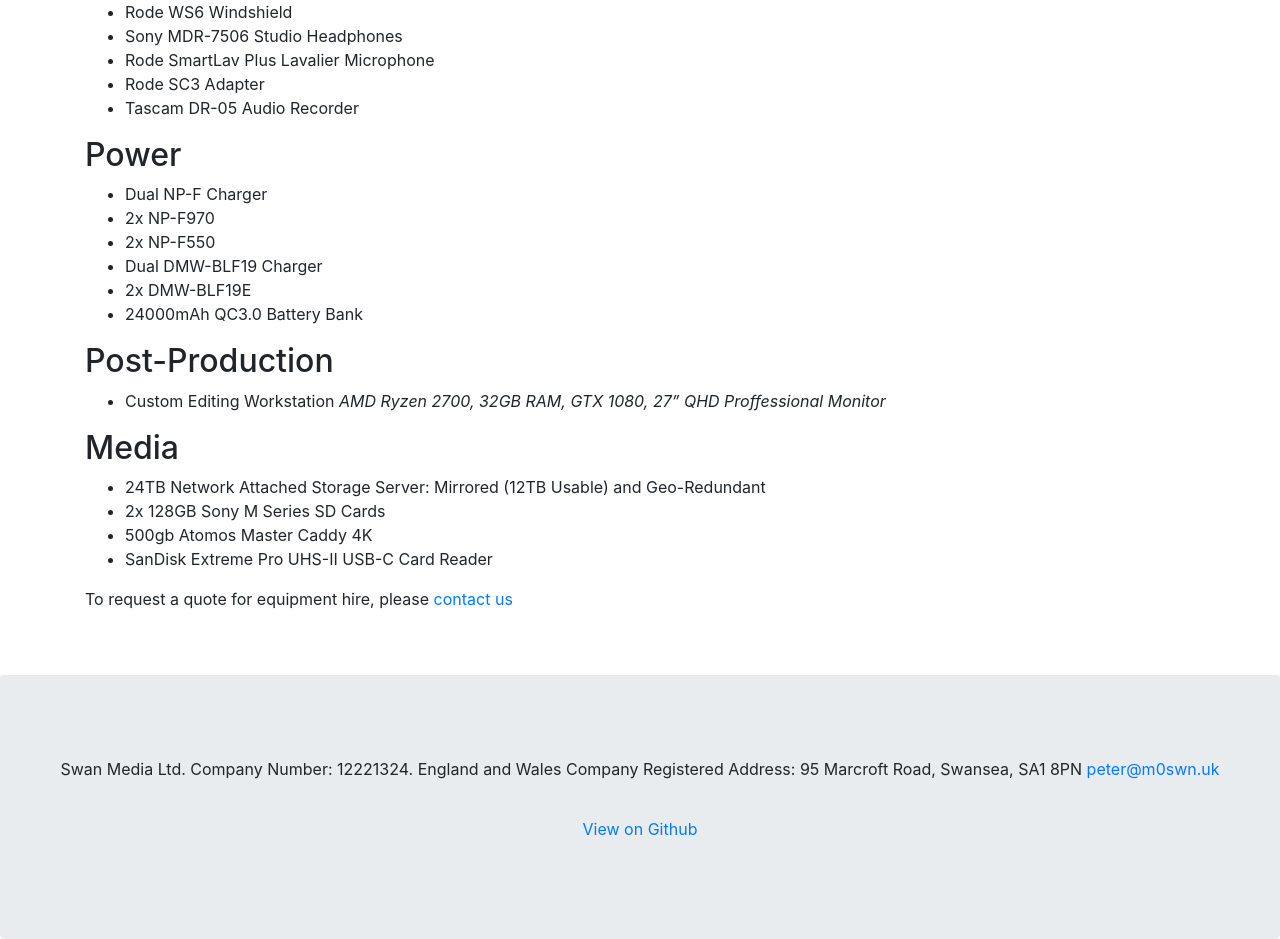
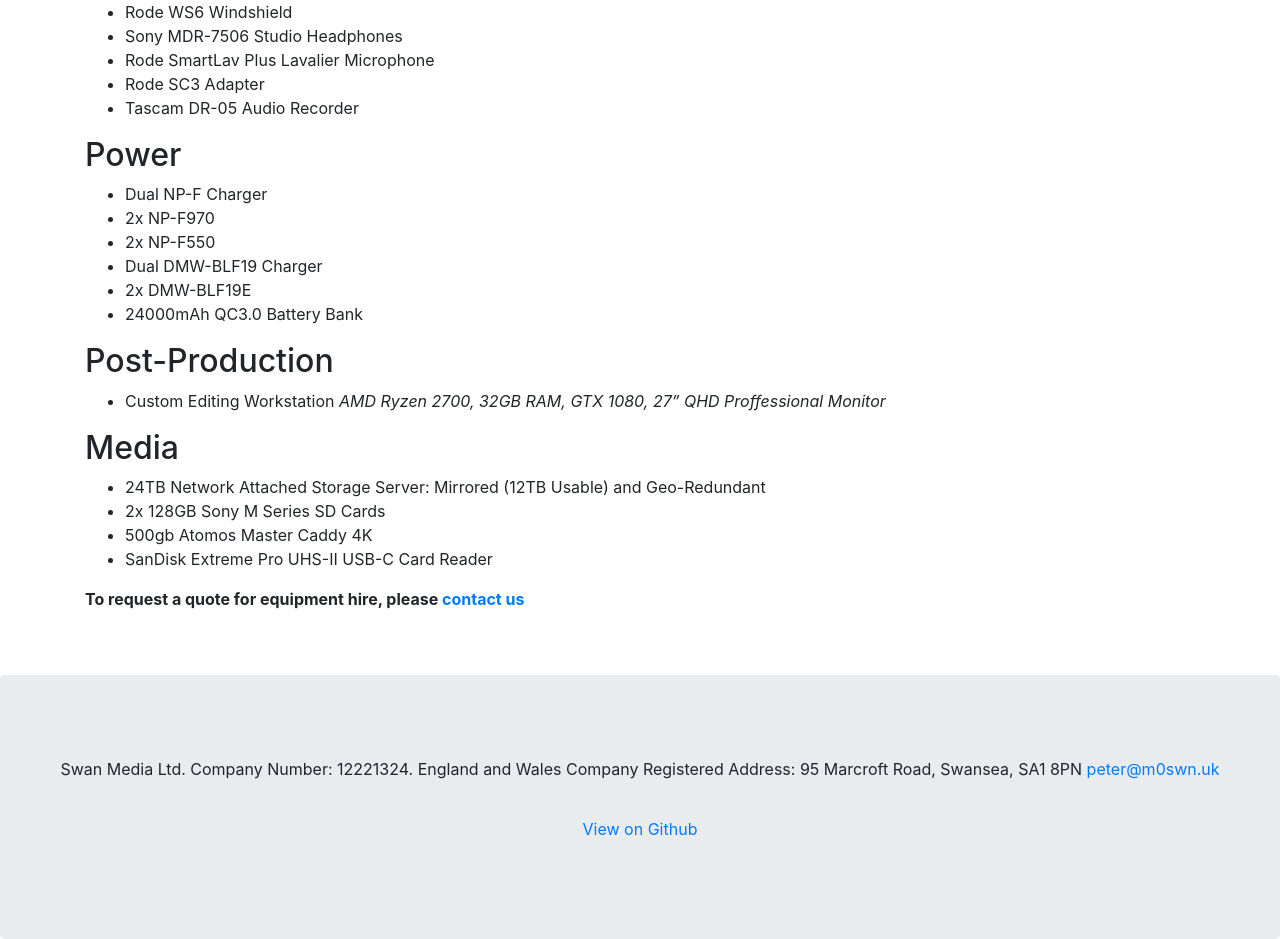
Before and after one commit to pe5er/swan.media, a Jekyll site: the page built from equipment.md, in a window 1280 px wide. Shown: the part 1660-2599 px from the top of the page. Built offline with Jekyll 4.4.1, drawn with Linux system fonts in a browser that asks for light colours; our own code applies the rules of GitHub Pages for plain Markdown files.

```diff
--- a/equipment.md
+++ b/equipment.md
@@ -59,4 +59,5 @@ Our main camera (Panasonic GH5) allows us to record up to 4K 60fps 4:2:2 10bit i
 * 500gb Atomos Master Caddy 4K
 * SanDisk Extreme Pro UHS-II USB-C Card Reader
 
-To request a quote for equipment hire, please [contact us](http://swan.media/contact)
+
+__To request a quote for equipment hire, please [contact us](http://swan.media/contact)__
```
